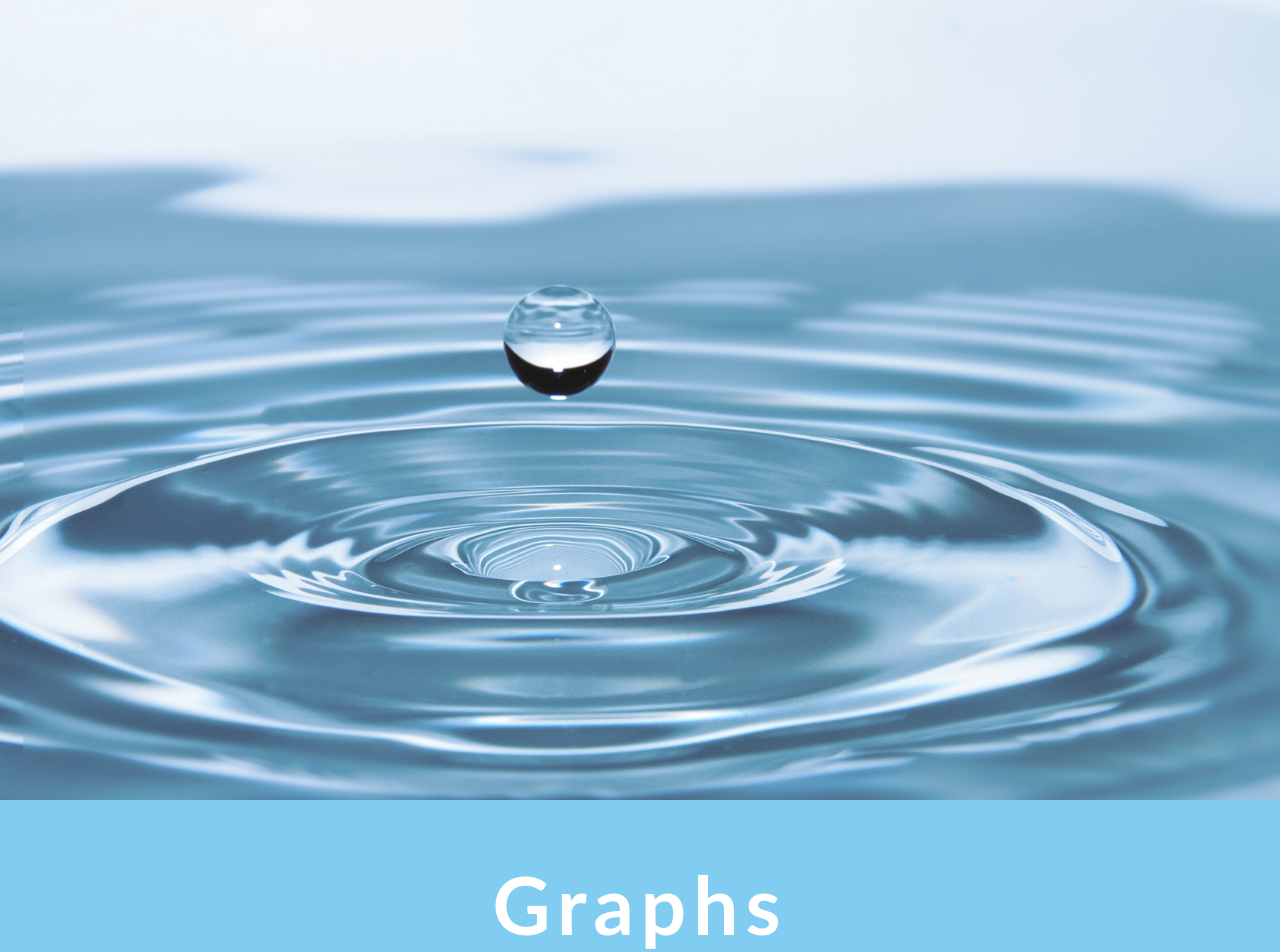
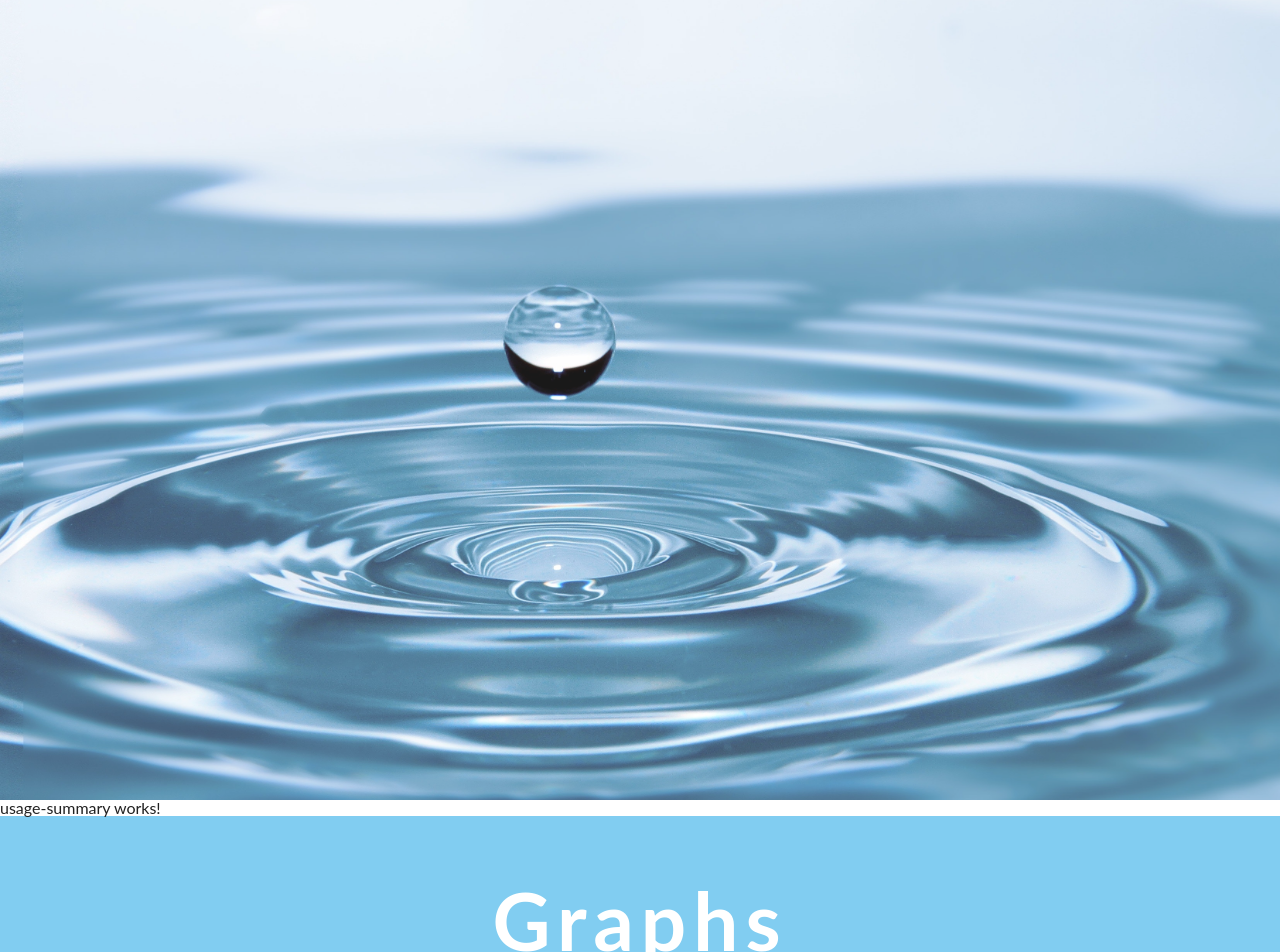
Before and after one commit to StephenLanszweert/ROITGamesFrontend, an Angular app: page / in a window 1280 px wide. Shown: the top 952 px of the page. Built offline with nearby package versions, Linux system fonts and the light colour scheme; no server answers; a web font is replaced by a local one.

Commit message:
Added summary to home component

```diff
--- a/src/app/app.module.ts
+++ b/src/app/app.module.ts
@@ -4,11 +4,12 @@ import {NgModule} from '@angular/core';
 import {AppComponent} from './app.component';
 import {HomeComponent} from './components/home/home.component';
 import {GraphsComponent} from './components/graphs/graphs.component';
+import {UsageSummaryComponent} from './components/usage-summary/usage-summary.component';
 import {WaterwellService} from './services/waterwell.service';
 import {HttpClientModule} from '@angular/common/http';
 
 @NgModule({
-    declarations: [AppComponent, HomeComponent, GraphsComponent],
+    declarations: [AppComponent, HomeComponent, GraphsComponent, UsageSummaryComponent],
     imports: [BrowserModule, HttpClientModule],
     providers: [WaterwellService],
     bootstrap: [AppComponent]
--- a/src/app/components/home/home.component.html
+++ b/src/app/components/home/home.component.html
@@ -4,5 +4,5 @@
     <p>Left</p>
   </article>
 </section>
-
+<app-usage-summary></app-usage-summary>
 <app-graphs></app-graphs>
```
